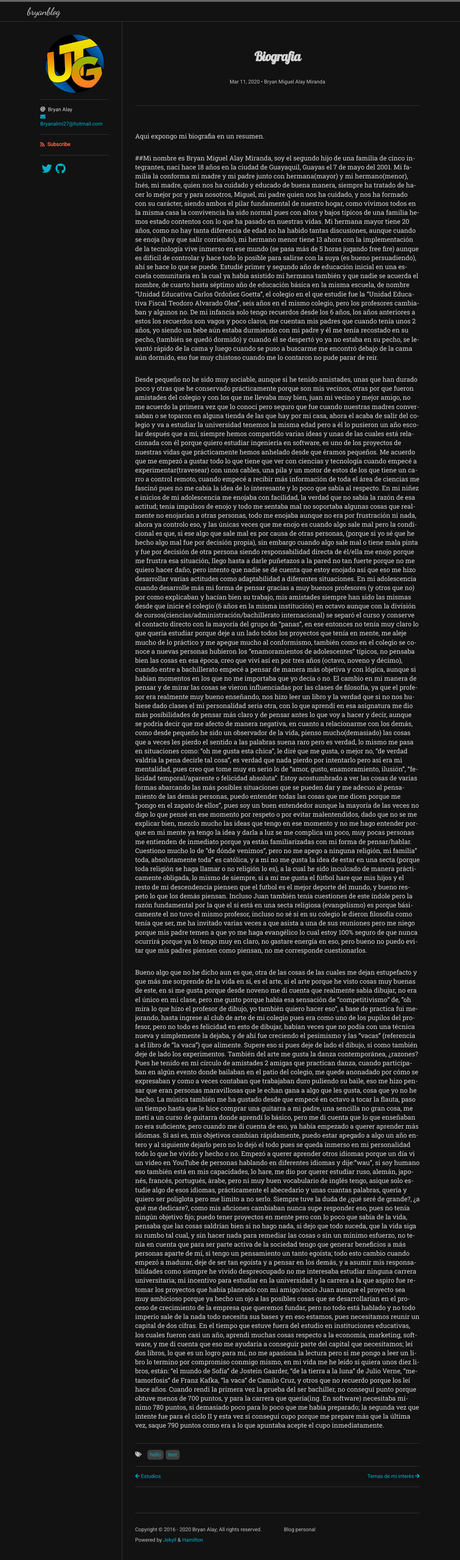
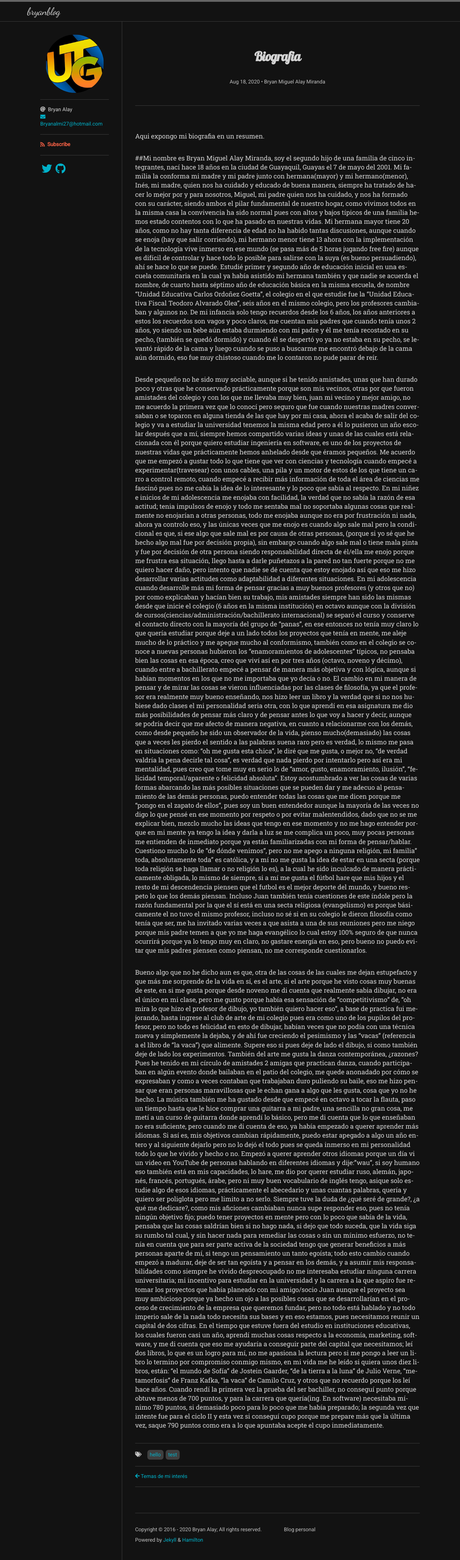
Before and after one commit to bryanalay/bryanblog, a Jekyll site: the page built from _posts/2020-08-17-hello-world.md, in a window 1280 px wide. Shown: the whole page at 36% size. Built offline with Jekyll 4.4.1, drawn with Linux system fonts in a browser that asks for light colours; nearby versions of some CDN libraries; some web fonts are replaced; comment, search, counter and statistics services are not loaded.

Commit message:
Update 2020-08-17-hello-world.md

```diff
--- a/_posts/2020-08-17-hello-world.md
+++ b/_posts/2020-08-17-hello-world.md
@@ -2,7 +2,7 @@
 layout: post
 title: Biografia
 author: Bryan Miguel Alay Miranda
-date: 2020-03-11 18:42:53 +0800
+date: 2020-08-18 18:42:53 +0800
 tags: [test, hello]
 
 ---
```
